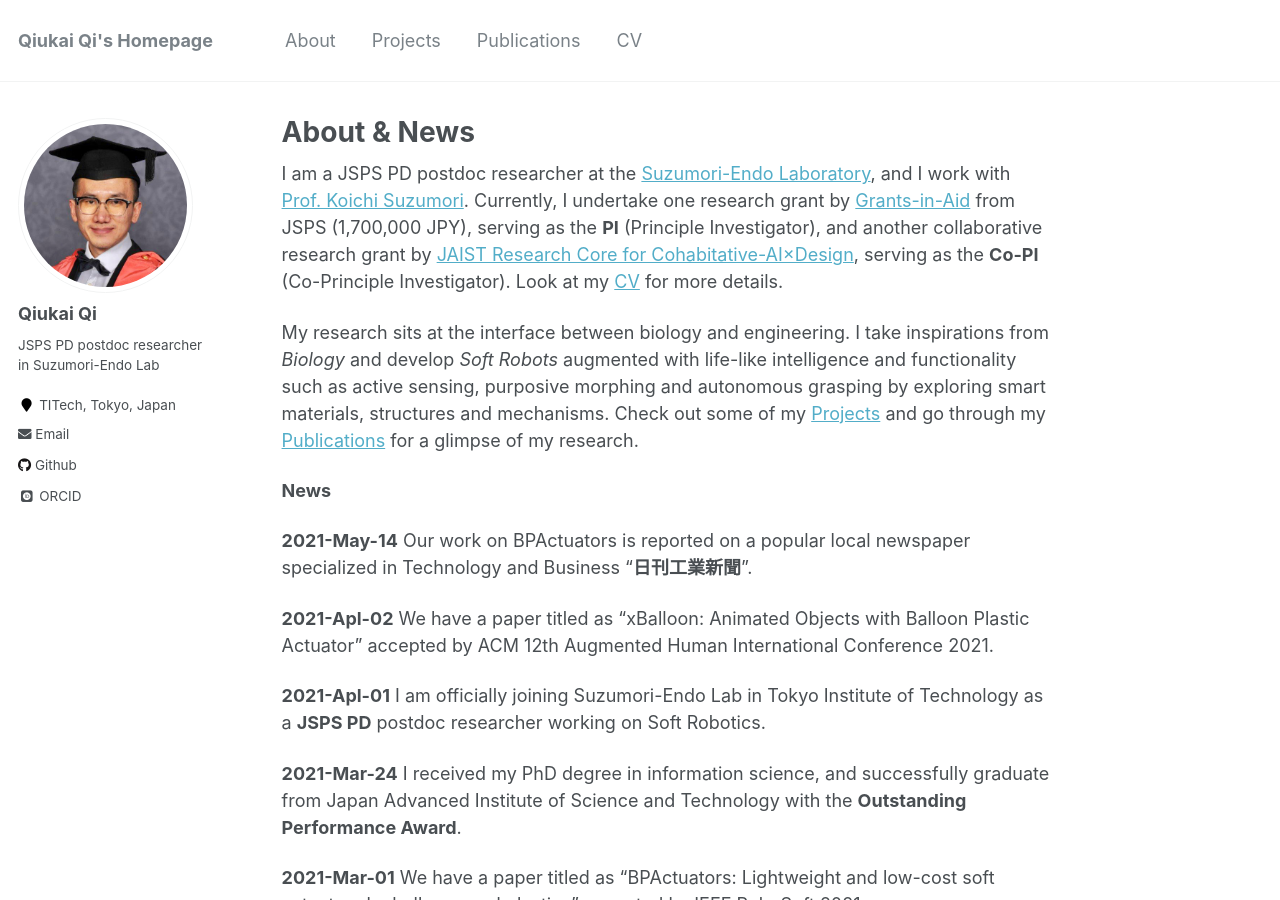
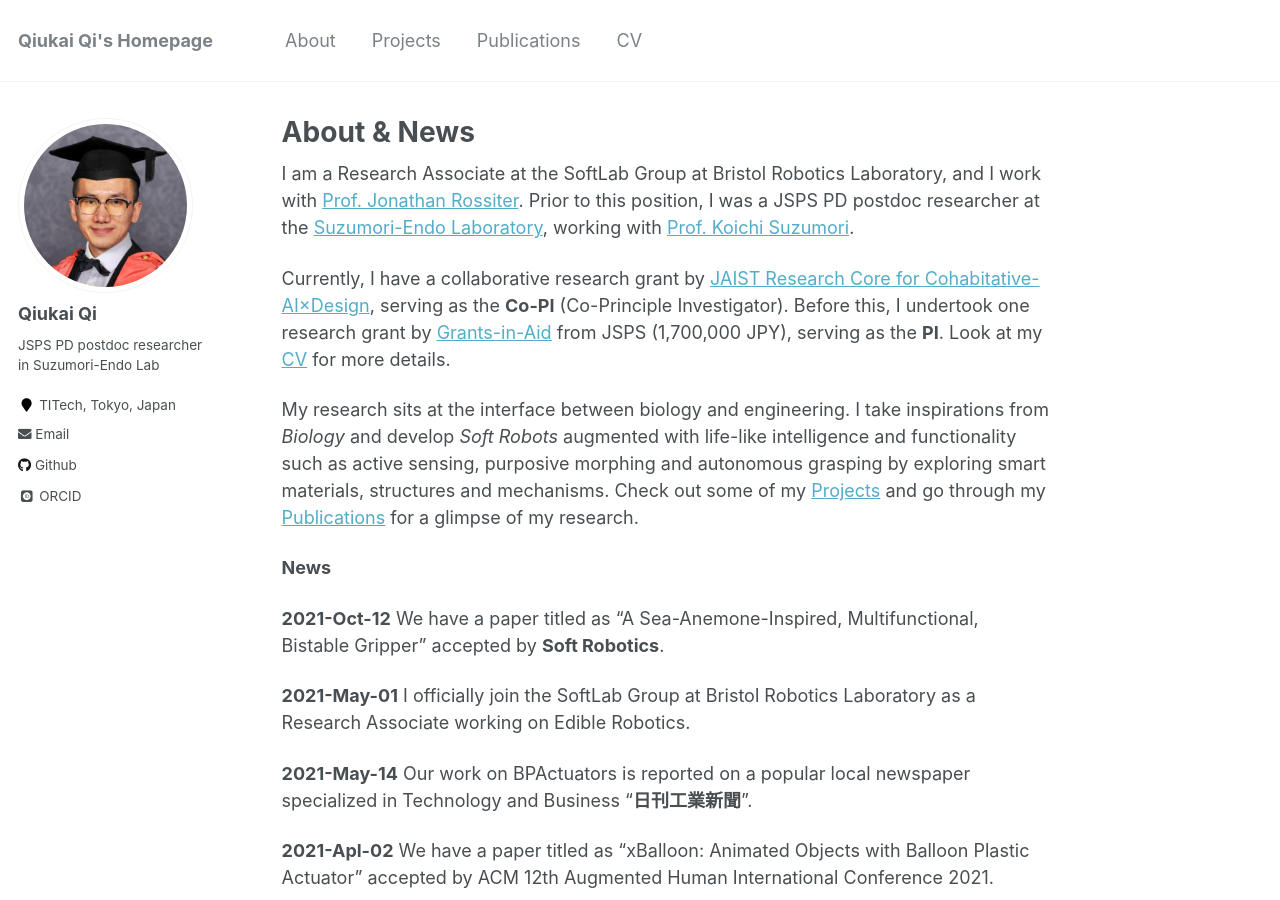
Before and after one commit to QiukaiQi/qiukaiqi.github.io, a Jekyll site: the page built from _pages/about.md, in a window 1280 px wide and 900 px high. Built offline with Jekyll 4.4.1, drawn with Linux system fonts in a browser that asks for light colours; some web fonts are replaced.

Commit message:
Update about.md

```diff
--- a/_pages/about.md
+++ b/_pages/about.md
@@ -8,11 +8,17 @@ redirect_from:
   - /about.html
 ---
 
-I am a JSPS PD postdoc researcher at the [Suzumori-Endo Laboratory](http://www-robot.mes.titech.ac.jp/home.html), and I work with [Prof. Koichi Suzumori](https://scholar.google.co.jp/citations?user=tSmkV74AAAAJ&hl=en). Currently, I undertake one research grant by [Grants-in-Aid](https://www.jsps.go.jp/english/e-grants/index.html) from JSPS (1,700,000 JPY), serving as the **PI** (Principle Investigator), and another collaborative research grant by [JAIST Research Core for Cohabitative-AI×Design](https://www.jaist.ac.jp/english/research/core-center/caid.html), serving as the **Co-PI** (Co-Principle Investigator). Look at my [CV](https://qiukaiqi.github.io/cv/) for more details.
+I am a Research Associate at the SoftLab Group at Bristol Robotics Laboratory, and I work with [Prof. Jonathan Rossiter](https://www.bristol.ac.uk/people/person/Jonathan-Rossiter-9fcc55a3-fc9a-43a3-97a5-3aceca87cf4f/). Prior to this position, I was a JSPS PD postdoc researcher at the [Suzumori-Endo Laboratory](http://www-robot.mes.titech.ac.jp/home.html), working with [Prof. Koichi Suzumori](https://scholar.google.co.jp/citations?user=tSmkV74AAAAJ&hl=en).
+
+Currently, I have a collaborative research grant by [JAIST Research Core for Cohabitative-AI×Design](https://www.jaist.ac.jp/english/research/core-center/caid.html), serving as the **Co-PI** (Co-Principle Investigator). Before this, I undertook one research grant by [Grants-in-Aid](https://www.jsps.go.jp/english/e-grants/index.html) from JSPS (1,700,000 JPY), serving as the **PI**. Look at my [CV](https://qiukaiqi.github.io/cv/) for more details.
 
 My research sits at the interface between biology and engineering. I take inspirations from *Biology* and develop *Soft Robots* augmented with life-like intelligence and functionality such as active sensing, purposive morphing and autonomous grasping by exploring smart materials, structures and mechanisms. Check out some of my [Projects](https://qiukaiqi.github.io/portfolio/) and go through my [Publications](https://qiukaiqi.github.io/publications/) for a glimpse of my research.
 
 **News**
+
+**2021-Oct-12** We have a paper titled as "A Sea-Anemone-Inspired, Multifunctional, Bistable Gripper" accepted by **Soft Robotics**.
+
+**2021-May-01** I officially join the SoftLab Group at Bristol Robotics Laboratory as a Research Associate working on Edible Robotics.
 
 **2021-May-14** Our work on BPActuators is reported on a popular local newspaper specialized in Technology and Business "**日刊工業新聞**".
 
```
